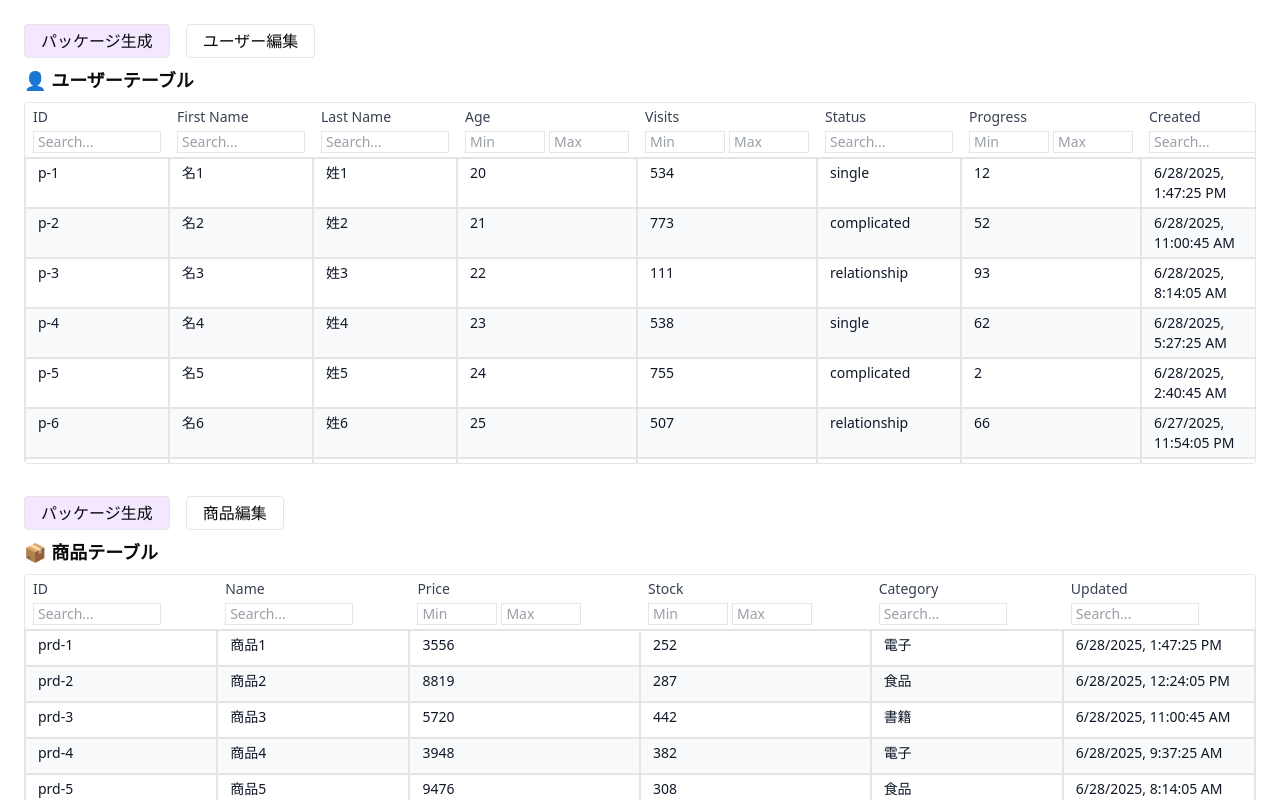
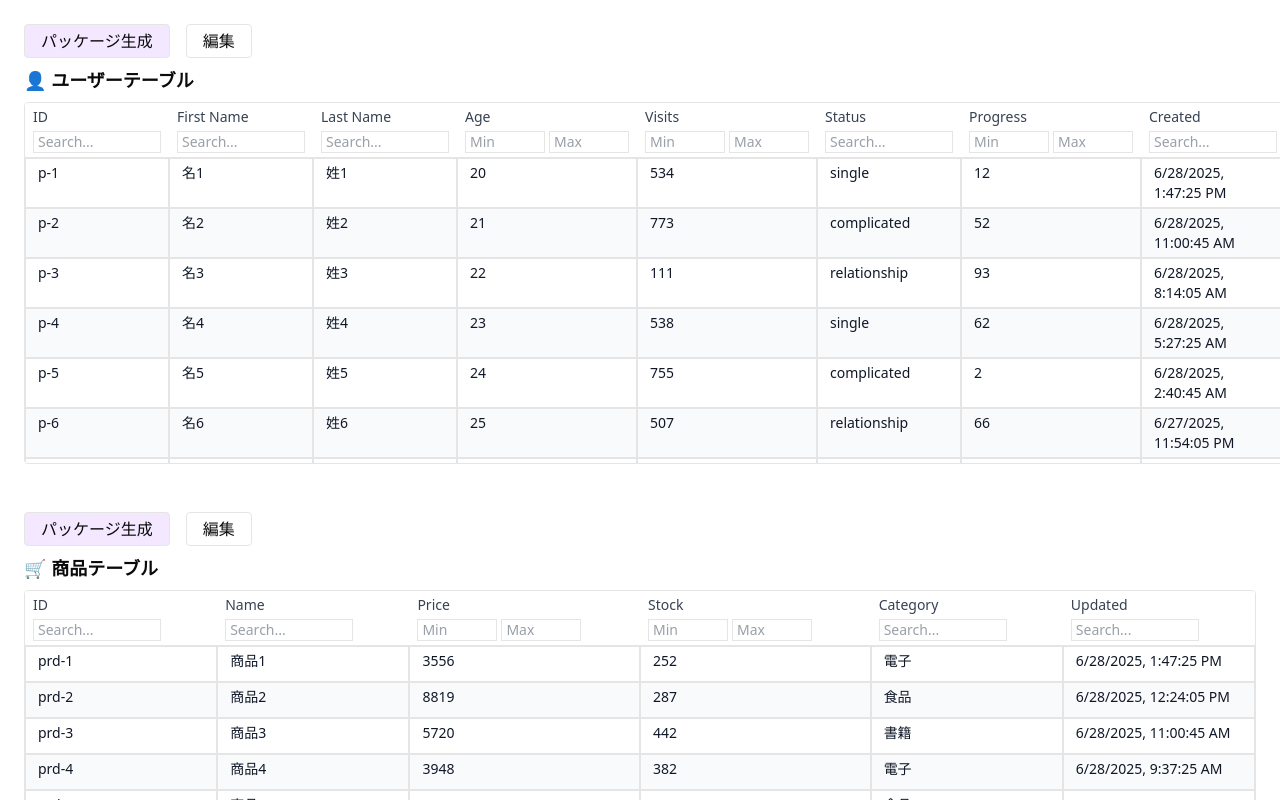
Before and after one commit to adi-ym-0001/practice-tanstack-table, a React (Vite) app: page / in a window 1280 px wide. Shown: the top 800 px of the page. Built offline with nearby package versions, Linux system fonts and the light colour scheme.

Commit message:
update:割当ボタン作成

```diff
--- a/src/App.tsx
+++ b/src/App.tsx
@@ -1,5 +1,5 @@
-import type { ColumnDef } from '@tanstack/react-table'
-import { useState } from 'react'
+import { type ColumnDef } from '@tanstack/react-table'
+import React, { useState } from 'react'
 import { VirtualizedEditableTable } from './components/generic-table/VirtualizedEditableTable'
 import { makePeople } from './data/makePeople'
 import { makeProducts } from './data/makeProducts'
@@ -21,24 +21,43 @@ export default function App() {
   const [peopleSelection, setPeopleSelection] = useState<Record<string, boolean>>({})
   const [productSelection, setProductSelection] = useState<Record<string, boolean>>({})
 
-  const handleSavePeople = () => {
-    setPeople((prev) =>
-      prev.map((row) =>
-        peopleDirty[row.id] ? { ...row, ...peopleDirty[row.id] } : row
+  return (
+    <div className="p-6 space-y-12">
+      <section>
+        <SectionContainer
+          title="👤 ユーザーテーブル"
+          data={people}
+          setData={setPeople}
+          columns={personColumns}
+          isEditing={isEditingPeople}
+          setIsEditing={setIsEditingPeople}
+          dirtyCells={peopleDirty}
+          setDirtyCells={setPeopleDirty}
+          rowSelection={peopleSelection}
+          setRowSelection={setPeopleSelection}
+          showCheckbox={showPeopleCheckbox}
+          setShowCheckbox={setShowPeopleCheckbox}
+        />
+      </section>
+
+      <section>
+        <SectionContainer
+          title="🛒 商品テーブル"
+          data={products}
+          setData={setProducts}
+          columns={productColumns}
+          isEditing={isEditingProducts}
+          setIsEditing={setIsEditingProducts}
+          dirtyCells={productDirty}
+          setDirtyCells={setProductDirty}
+          rowSelection={productSelection}
+          setRowSelection={setProductSelection}
+          showCheckbox={showProductsCheckbox}
+          setShowCheckbox={setShowProductsCheckbox}
+        />
+      </section>
+    </div>
   )
-    )
-    setPeopleDirty({})
-    setIsEditingPeople(false)
-  }
-
-  const handleSaveProducts = () => {
-    setProducts((prev) =>
-      prev.map((row) =>
-        productDirty[row.id] ? { ...row, ...productDirty[row.id] } : row
-      )
-    )
-    setProductDirty({})
-    setIsEditingProducts(false)
 }
 
 const personColumns: ColumnDef<Person>[] = [
@@ -69,79 +88,112 @@ export default function App() {
   },
 ]
 
+function SectionContainer<T extends { id: string }>({
+  title,
+  data,
+  setData,
+  columns,
+  isEditing,
+  setIsEditing,
+  dirtyCells,
+  setDirtyCells,
+  rowSelection,
+  setRowSelection,
+  showCheckbox,
+  setShowCheckbox,
+}: {
+  title: string
+  data: T[]
+  setData: React.Dispatch<React.SetStateAction<T[]>>
+  columns: ColumnDef<T>[]
+  isEditing: boolean
+  setIsEditing: React.Dispatch<React.SetStateAction<boolean>>
+  dirtyCells: Record<string, Partial<T>>
+  setDirtyCells: React.Dispatch<React.SetStateAction<Record<string, Partial<T>>>>
+  rowSelection: Record<string, boolean>
+  setRowSelection: React.Dispatch<React.SetStateAction<Record<string, boolean>>>
+  showCheckbox: boolean
+  setShowCheckbox: React.Dispatch<React.SetStateAction<boolean>>
+}) {
+  const [selectedCount, setSelectedCount] = useState(0)
+  const selectedItems = data.filter((d) => rowSelection[d.id])
+
   return (
-    <div className="p-6 space-y-8">
-      <section>
+    <>
       <div className="flex items-center gap-4 mb-2">
         <button
-            onClick={() => setShowPeopleCheckbox((prev) => !prev)}
+          onClick={() => setShowCheckbox((prev) => !prev)}
           className="border px-4 py-1 rounded bg-purple-100"
         >
-            {showPeopleCheckbox ? 'チェック非表示' : 'パッケージ生成'}
+          {showCheckbox ? 'チェック非表示' : 'パッケージ生成'}
         </button>
+
+        {showCheckbox && (
           <button
-            onClick={() => setIsEditingPeople((prev) => !prev)}
+            disabled={selectedCount === 0}
+            onClick={() => console.log('割当', selectedItems)}
+            className="border px-4 py-1 rounded bg-blue-600 text-white text-sm disabled:opacity-40"
+          >
+            割当
+          </button>
+        )}
+
+        <button
+          onClick={() => setIsEditing((prev) => !prev)}
           className="border px-4 py-1 rounded"
         >
-            {isEditingPeople ? 'キャンセル' : 'ユーザー編集'}
+          {isEditing ? 'キャンセル' : '編集'}
         </button>
-          {isEditingPeople && (
+
+        {isEditing && (
           <button
-              onClick={handleSavePeople}
+            onClick={() => {
+              setData((prev) =>
+                prev.map((row) =>
+                  dirtyCells[row.id] ? { ...row, ...dirtyCells[row.id] } : row
+                )
+              )
+              setDirtyCells({})
+              setIsEditing(false)
+            }}
             className="border px-4 py-1 rounded bg-blue-100"
           >
-              保存（ユーザー）
+            保存
           </button>
         )}
       </div>
-        <h2 className="text-lg font-semibold mb-2">👤 ユーザーテーブル</h2>
+
+      <h2 className="text-lg font-semibold mb-2">{title}</h2>
+      <div className="flex gap-6 items-start">
+        <div className="flex-1">
           <VirtualizedEditableTable
-          data={people}
-          columns={personColumns}
-          isEditing={isEditingPeople}
-          dirtyCells={peopleDirty}
-          setDirtyCells={setPeopleDirty}
-          rowSelection={peopleSelection}
-          setRowSelection={setPeopleSelection}
-          showCheckbox={showPeopleCheckbox}
+            data={data}
+            columns={columns}
+            isEditing={isEditing}
+            dirtyCells={dirtyCells}
+            setDirtyCells={setDirtyCells}
+            rowSelection={rowSelection}
+            setRowSelection={setRowSelection}
+            showCheckbox={showCheckbox}
+            onSelectedRowCountChange={setSelectedCount}
           />
-      </section>
+        </div>
 
-      <section>
-        <div className="flex items-center gap-4 mb-2">
-          <button
-            onClick={() => setShowProductsCheckbox((prev) => !prev)}
-            className="border px-4 py-1 rounded bg-purple-100"
-          >
-            {showProductsCheckbox ? 'チェック非表示' : 'パッケージ生成'}
-          </button>
-          <button
-            onClick={() => setIsEditingProducts((prev) => !prev)}
-            className="border px-4 py-1 rounded"
-          >
-            {isEditingProducts ? 'キャンセル' : '商品編集'}
-          </button>
-          {isEditingProducts && (
-            <button
-              onClick={handleSaveProducts}
-              className="border px-4 py-1 rounded bg-green-100"
-            >
-              保存（商品）
-            </button>
+        {showCheckbox && (
+          <div className="w-[300px] border rounded p-3 bg-gray-50 shadow-sm">
+            <h3 className="text-sm font-semibold mb-2 text-gray-700">📦 パッケージ</h3>
+            {selectedItems.length === 0 ? (
+              <p className="text-gray-500 text-sm">選択中のレコードがありません</p>
+            ) : (
+              <ul className="text-sm space-y-1 list-disc list-inside text-gray-800">
+                {selectedItems.map((item) => (
+                  <li key={item.id}>{JSON.stringify(item)}</li>
+                ))}
+              </ul>
             )}
           </div>
-        <h2 className="text-lg font-semibold mb-2">📦 商品テーブル</h2>
-        <VirtualizedEditableTable
-          data={products}
-          columns={productColumns}
-          isEditing={isEditingProducts}
-          dirtyCells={productDirty}
-          setDirtyCells={setProductDirty}
-          rowSelection={productSelection}
-          setRowSelection={setProductSelection}
-          showCheckbox={showProductsCheckbox}
-        />
-      </section>
+        )}
       </div>
+    </>
   )
 }
--- a/src/components/generic-table/VirtualizedEditableTable.tsx
+++ b/src/components/generic-table/VirtualizedEditableTable.tsx
@@ -19,6 +19,7 @@ type Props<TData extends { id: string }> = {
   setDirtyCells: React.Dispatch<React.SetStateAction<Record<string, Partial<TData>>>>
   rowSelection: Record<string, boolean>
   setRowSelection: React.Dispatch<React.SetStateAction<Record<string, boolean>>>
+  onSelectedRowCountChange?: (count: number) => void // ✅ 選択件数通知
 }
 
 function IndeterminateCheckbox({
@@ -51,6 +52,7 @@ export function VirtualizedEditableTable<TData extends { id: string }>({
   setDirtyCells,
   rowSelection,
   setRowSelection,
+  onSelectedRowCountChange,
 }: Props<TData>) {
   const table = useReactTable({
     data,
@@ -61,6 +63,10 @@ export function VirtualizedEditableTable<TData extends { id: string }>({
     onRowSelectionChange: setRowSelection,
     enableRowSelection: true,
   })
+
+  useEffect(() => {
+    onSelectedRowCountChange?.(table.getSelectedRowModel().rows.length)
+  }, [table.getSelectedRowModel().rows.length, onSelectedRowCountChange])
 
   const rows = table.getRowModel().rows
   const parentRef = useRef<HTMLDivElement>(null)
```
Lines whose indentation alone changed are shown as unchanged.
